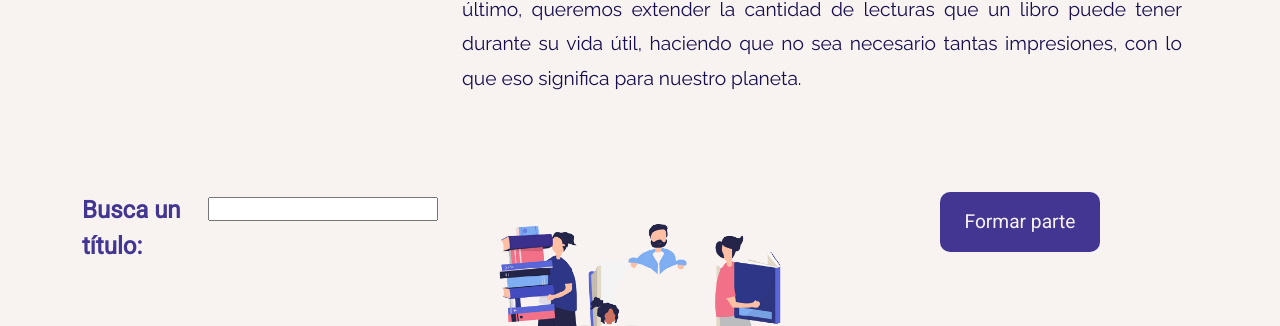
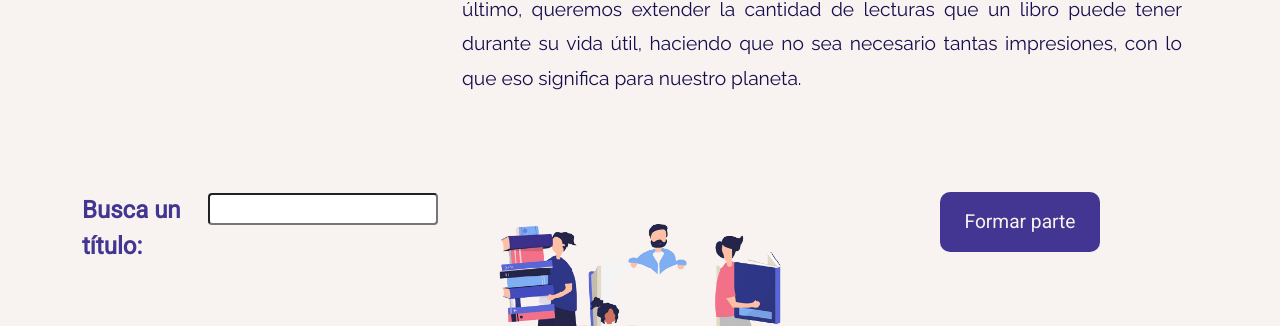
Before and after one commit to facund02401/BibliotecaInvisible, a plain HTML site: page index.html in a window 1280 px wide. Shown: the part 474-800 px from the top of the page. Drawn offline with nearby package versions, Linux system fonts and the light colour scheme.

Commit message:
Arreglos en BuscarTitulo

```diff
--- a/css/estiloscss.css
+++ b/css/estiloscss.css
@@ -29,13 +29,15 @@
       color: #433692;
       font-size: 1.5rem;
       font-family: "Roboto", sans-serif;
-      font-weight: bold; }
+      font-weight: bold;
+      margin-bottom: 4px; }
     .index__busqueda input {
-      height: 1.5rem;
+      height: 2rem;
       position: relative;
       bottom: 3px;
       width: 230px;
-      margin-left: 5px; }
+      margin-left: 5px;
+      margin-top: 3px; }
   .index__imagen {
     max-width: 90%;
     align-self: end;
--- a/index.html
+++ b/index.html
@@ -81,7 +81,7 @@
                     <div class="row">
                         <div class="index__busqueda col-lg-4 mt-5 pt-5">
                             <label for="buscaTitulo">Busca un título:</label>
-                            <input type="text" id="buscaTitulo" />
+                            <input type="text" id="buscaTitulo" class="rounded" />
                         </div>
                         <div class="col-lg-4 mt-5 mt-5 pt-5 d-flex justify-content-center">
                             <img src="img/gente_leyendo-removebg-preview.png" alt="gente leyendo y cargando libros"
--- a/scss/_main.scss
+++ b/scss/_main.scss
@@ -39,14 +39,16 @@
             font-size: 1.5rem;
             font-family: $letraSecundaria;
             font-weight: bold;
+            margin-bottom: 4px;
         }
 
         & input {
-        height: 1.5rem;
+        height: 2rem;
         position: relative;
         bottom: 3px;
         width: 230px;
         margin-left: 5px;
+        margin-top: 3px;
         }
     }
 
```
